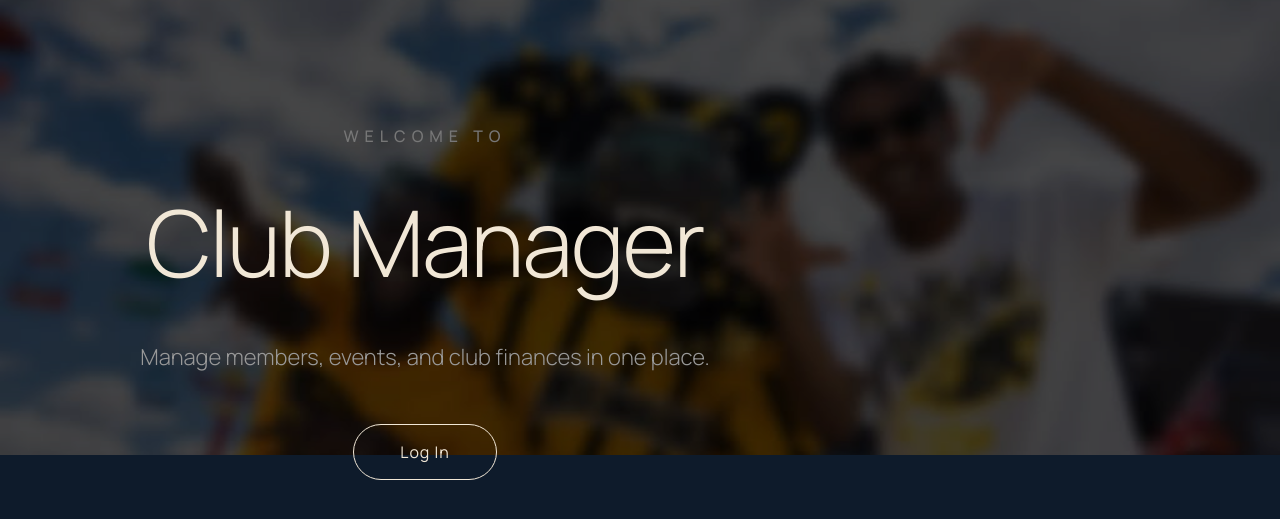
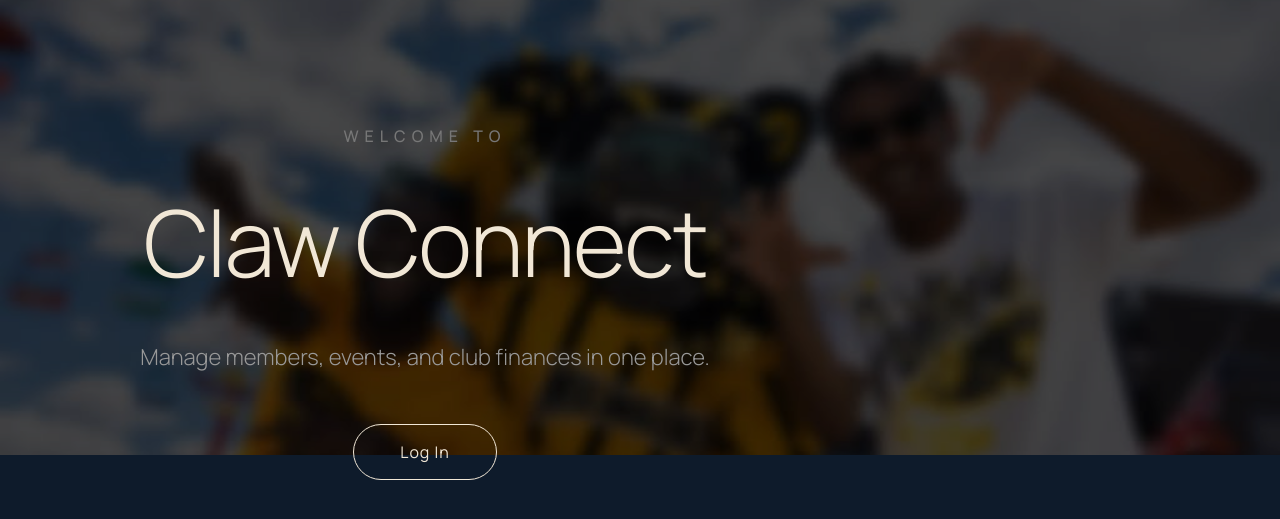
Before and after one commit to nolsluv/club-manager, a Django app: page / in a window 1280 px wide. Shown: the top 519 px of the page. Run offline with Django 5.2, Linux system fonts and the light colour scheme.

Commit message:
Updated names
Updated sports to Claw Connect that I saw

```diff
--- a/templates/base.html
+++ b/templates/base.html
@@ -9,7 +9,7 @@
     <link rel="stylesheet" href="https://cdn.jsdelivr.net/npm/bootstrap-icons@1.11.3/font/bootstrap-icons.min.css">
 
 
-    <title>{% block title %}Club Manager{% endblock %}</title>
+    <title>{% block title %}Claw Connect{% endblock %}</title>
 
     {% load static %}
     <link rel="stylesheet" href="{% static 'css/style.css' %}">
--- a/templates/intro.html
+++ b/templates/intro.html
@@ -2,13 +2,13 @@
 {% load static %}
 
 {% block title %}
-Club Manager
+Claw Connect
 {% endblock %}
 
 {% block content %}
 
 <div id="intro-screen">
-    <h1>Club Manager</h1>
+    <h1>Claw Connect</h1>
 </div>
 
 <div id="main-home" class="intro-home" >
@@ -16,7 +16,7 @@ Club Manager
 
         <p class="eyebrow">WELCOME TO</p>
 
-        <h1 class="main-title">Club Manager</h1>
+        <h1 class="main-title">Claw Connect</h1>
 
         <p class="subtitle">
             Manage members, events, and club finances in one place.
```
